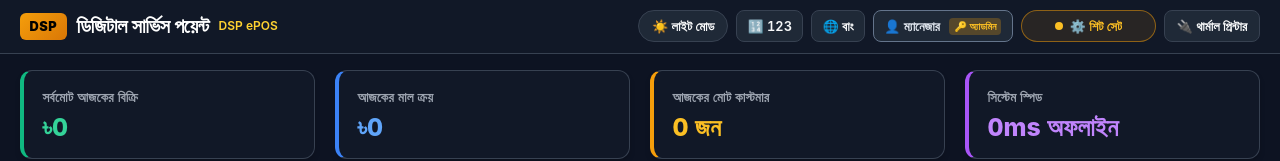
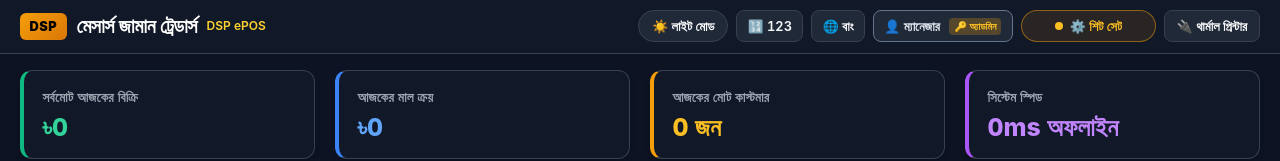
Before and after one commit to zoveraziz/dspepos, a Next.js app: page / in a window 1280 px wide. Shown: the top 161 px of the page. Built offline with nearby package versions, Linux system fonts and the light colour scheme.

Commit message:
feat(branding): set default shop name to মেসার্স জামান ট্রেডার্স

```diff
--- a/public/sw.js
+++ b/public/sw.js
@@ -1,5 +1,5 @@
 // ডিজিটাল সার্ভিস পয়েন্ট DSP ePOS Service Worker
-const CACHE_VERSION = "dsp-epos-v2.6.2";
+const CACHE_VERSION = "dsp-epos-v2.6.3";
 const PRECACHE_ASSETS = [
   "/",
   "/manifest.json",
--- a/src/app/ShowroomApp.tsx
+++ b/src/app/ShowroomApp.tsx
@@ -30,7 +30,7 @@ export default function ShowroomApp() {
   const t = translations[uiLang];
 
   // Store / Showroom Profile (Custom branding for multiple shops)
-  const [shopName, setShopName] = useState<string>("ডিজিটাল সার্ভিস পয়েন্ট");
+  const [shopName, setShopName] = useState<string>("মেসার্স জামান ট্রেডার্স");
   const [shopSubtitle, setShopSubtitle] = useState<string>("DSP ePOS");
   const [shopPhone, setShopPhone] = useState<string>("");
   const [profileSavedMsg, setProfileSavedMsg] = useState<boolean>(false);
@@ -130,7 +130,12 @@ export default function ShowroomApp() {
       }
 
       const savedName = localStorage.getItem("dsp_shop_name");
-      if (savedName) setShopName(savedName);
+      if (savedName && savedName !== "ডিজিটাল সার্ভিস পয়েন্ট") {
+        setShopName(savedName);
+      } else {
+        setShopName("মেসার্স জামান ট্রেডার্স");
+        try { localStorage.setItem("dsp_shop_name", "মেসার্স জামান ট্রেডার্স"); } catch {}
+      }
       const savedSub = localStorage.getItem("dsp_shop_subtitle");
       if (savedSub) setShopSubtitle(savedSub);
       const savedPhone = localStorage.getItem("dsp_shop_phone");
@@ -761,7 +766,7 @@ export default function ShowroomApp() {
   const handleSaveShopProfile = (e?: React.MouseEvent | React.FormEvent) => {
     if (e) e.preventDefault();
     if (shopNameInputRef.current) {
-      const name = shopNameInputRef.current.value.trim() || "ডিজিটাল সার্ভিস পয়েন্ট";
+      const name = shopNameInputRef.current.value.trim() || "মেসার্স জামান ট্রেডার্স";
       setShopName(name);
       localStorage.setItem("dsp_shop_name", name);
     }
@@ -796,7 +801,7 @@ export default function ShowroomApp() {
       syncEngine.setEndpointUrl(url);
     }
     if (shopNameInputRef.current) {
-      const name = shopNameInputRef.current.value.trim() || "ডিজিটাল সার্ভিস পয়েন্ট";
+      const name = shopNameInputRef.current.value.trim() || "মেসার্স জামান ট্রেডার্স";
       setShopName(name);
       localStorage.setItem("dsp_shop_name", name);
     }
@@ -1401,7 +1406,7 @@ export default function ShowroomApp() {
                         ref={shopNameInputRef}
                         type="text"
                         defaultValue={shopName}
-                        placeholder={uiLang === "en" ? "e.g. Badsha Sweets" : "যেমন: বাদশাহ এন্টারপ্রাইজ"}
+                        placeholder={uiLang === "en" ? "e.g. M/S Zaman Traders" : "যেমন: মেসার্স জামান ট্রেডার্স"}
                         className="sync-input-field"
                       />
                     </div>
@@ -1585,7 +1590,7 @@ export default function ShowroomApp() {
                         {t.syncCard3Title}
                       </h3>
                       <span className="sync-badge sync-badge-amber">
-                        v2.6.2
+                        v2.6.3
                       </span>
                     </div>
                     <p className="sync-card-desc" style={{ maxWidth: "560px", marginTop: "4px" }}>
--- a/src/app/layout.tsx
+++ b/src/app/layout.tsx
@@ -2,8 +2,8 @@ import type { Metadata, Viewport } from "next";
 import "./globals.css";
 
 export const metadata: Metadata = {
-  title: "ডিজিটাল সার্ভিস পয়েন্ট - DSP ePOS ও দৈনিক স্টক খতিয়ান",
-  description: "ডিজিটাল সার্ভিস পয়েন্ট সেলস কাউন্টার এবং দৈনিক ক্রয়-বিক্রয় ও স্টক হিসাব",
+  title: "মেসার্স জামান ট্রেডার্স - DSP ePOS ও দৈনিক স্টক খতিয়ান",
+  description: "মেসার্স জামান ট্রেডার্স সেলস কাউন্টার এবং দৈনিক ক্রয়-বিক্রয় ও স্টক হিসাব",
   manifest: "/manifest.json",
   icons: {
     icon: "/icon.svg",
```
Also changed, not shown: public/manifest.json.
